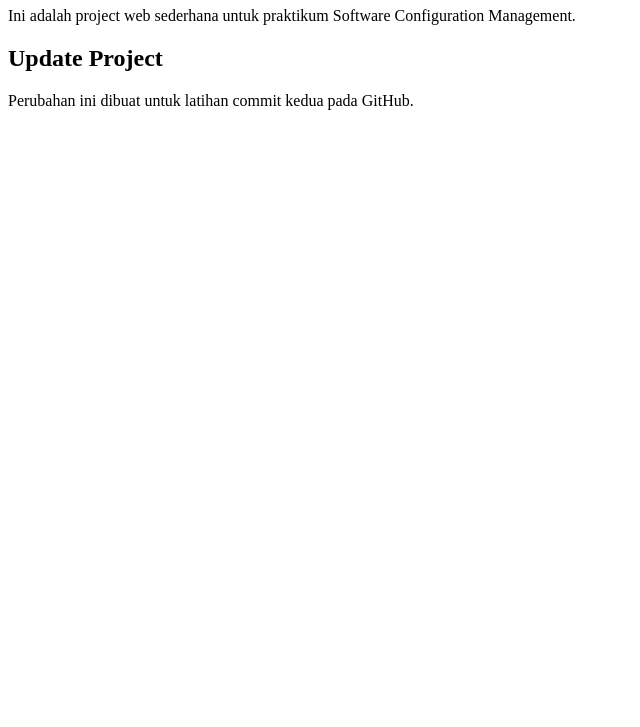
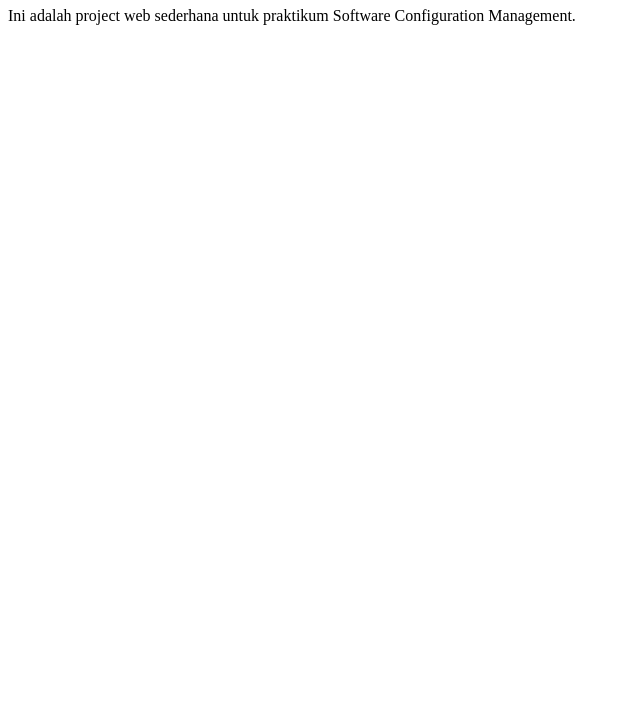
Before and after one commit to afiz8/LATIHAN-RPL, a plain HTML site: page index.html in a window 1280 px wide. Shown: the part 73-800 px from the top of the page, without its empty margins (0-640 px from the left). Drawn offline with Linux system fonts and the light colour scheme.

Commit message:
Remove project update section from index.html
Removed update section from index.html.

```diff
--- a/index.html
+++ b/index.html
@@ -9,8 +9,5 @@
 <h1>Selamat Datang</h1>
 <p>Ini adalah project web sederhana untuk praktikum Software Configuration Management.</p>
 
-<h2>Update Project</h2>
-<p>Perubahan ini dibuat untuk latihan commit kedua pada GitHub.</p>
-
 </body>
 </html>
```
